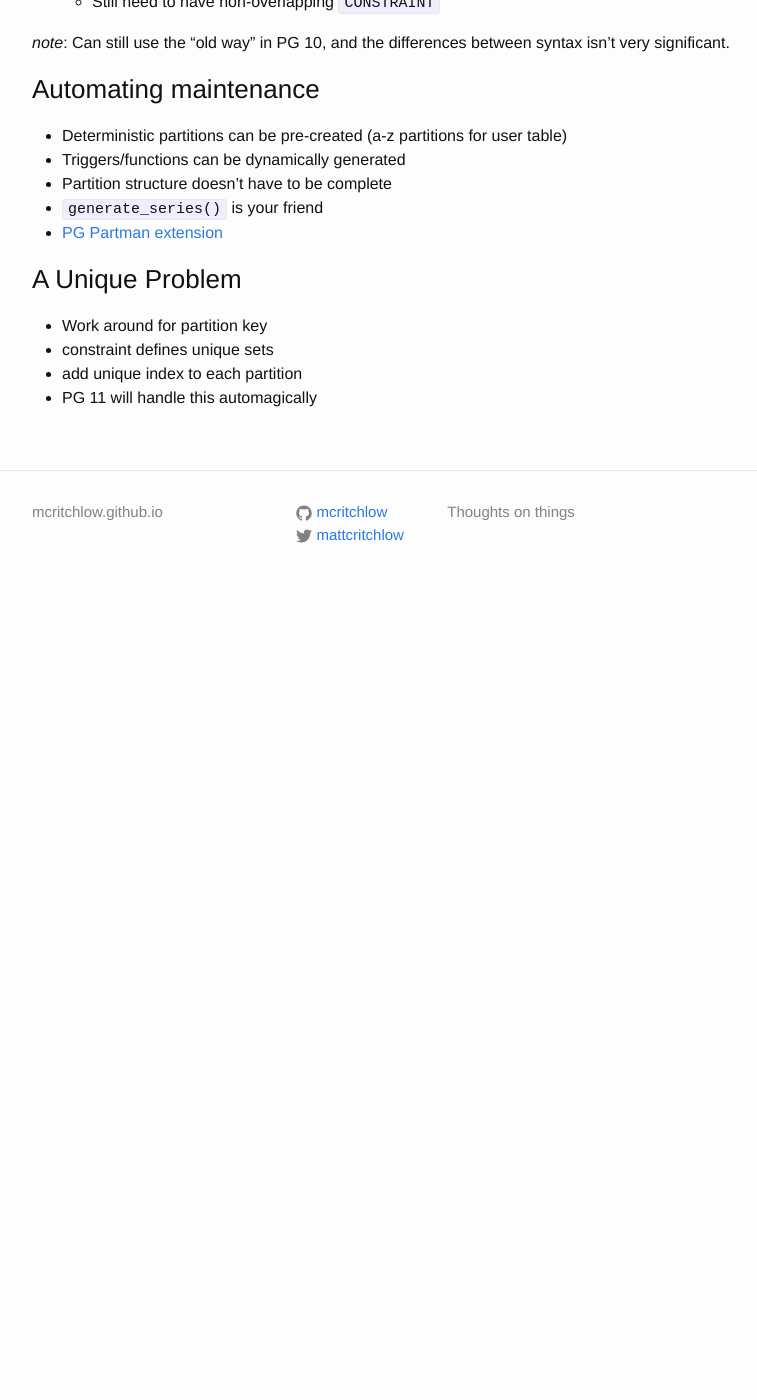
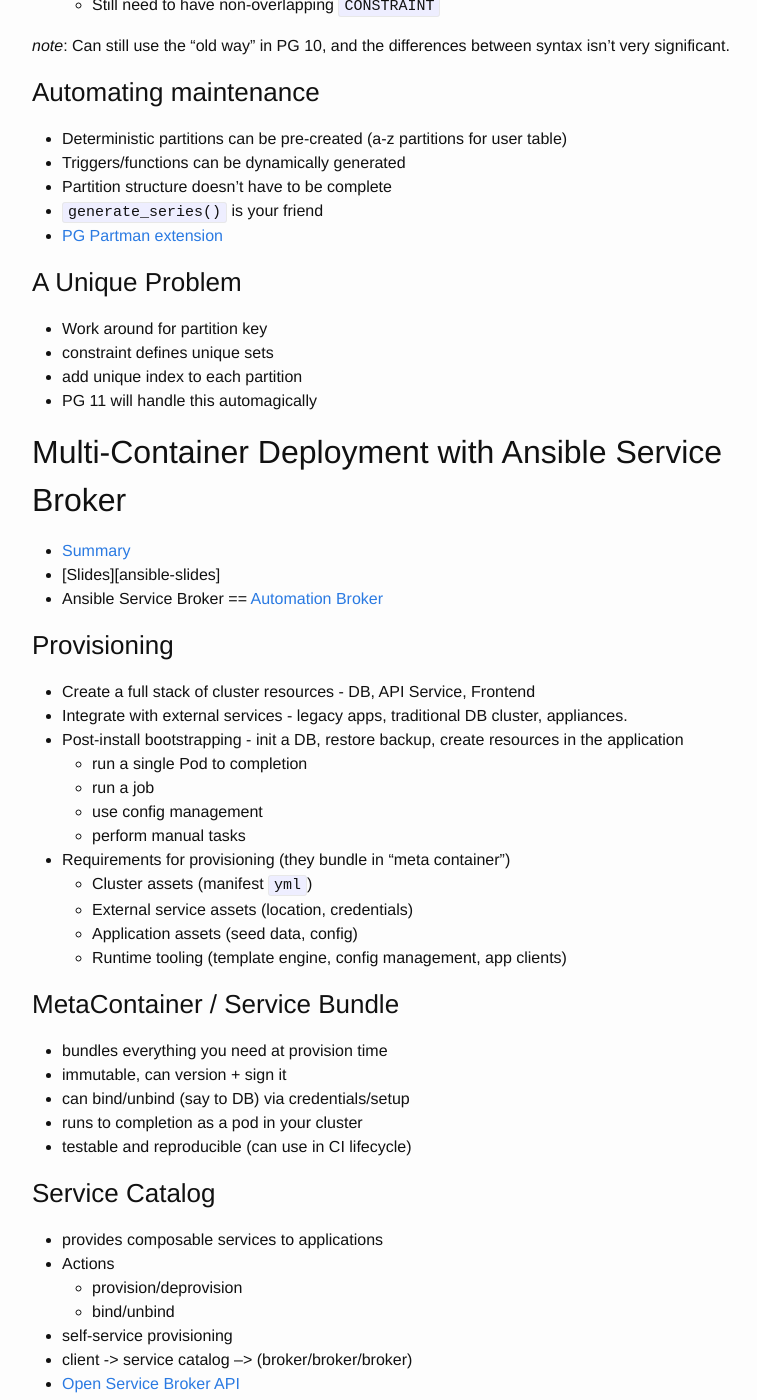
Before and after one commit to mcritchlow/mcritchlow.github.io, a Jekyll site: the page built from _posts/2018-03-09-scale-day1.markdown, in a window 1280 px wide and 1400 px high, scrolled down 1587 px. Shown: the whole window, without its empty margins (238-995 px from the left). Built offline with Jekyll 4.4.1, drawn with Linux system fonts in a browser that asks for light colours; before the commit the page ends 2193 px from its top, so only the background shows below that; some of the changed text lies outside the part shown.

Commit message:
scale day 1 - add ASB

```diff
--- a/_posts/2018-03-09-scale-day1.markdown
+++ b/_posts/2018-03-09-scale-day1.markdown
@@ -48,15 +48,14 @@ types of queries, data growth
     * no primary key on a partition table :scream:
     * define "child" partitions (use a constraint, columns from base table) uses
       INHERITS (parent)
-    * add constraints to child table via `ALTER_TABLE ADD FOREIGN KEY
-      REFERENCES`
+    * add constraints to child table via `ALTER_TABLE ADD FOREIGN KEY REFERENCES`
     * add indexes to child table via normal `CREATE INDEX`
     * define your own naming scheme for "child tables"
     * build mechanism to route data from parent table to child tables on
       insert/update/delete as a hook/trigger
 
 * "new way" declarative partitioning
-    * Syntax mostly the same when defining table, but now have `PARTIION_BY_RANGE (payment_date)
+    * Syntax mostly the same when defining table, but now have `PARTIION_BY_RANGE (payment_date)`
     * still no primary key :scream:
     * Child table defined via `PARTITION OF parent`. All columns still come from
       base table
@@ -78,6 +77,66 @@ very significant.
 * add unique index to each partition
 * PG 11 will handle this automagically
 
+## Multi-Container Deployment with Ansible Service Broker
+* [Summary][ansible-summary]
+* [Slides][ansible-slides]
+* Ansible Service Broker == [Automation Broker][automation-broker]
+
+### Provisioning
+* Create a full stack of cluster resources - DB, API Service, Frontend
+* Integrate with external services - legacy apps, traditional DB cluster,
+  appliances.
+* Post-install bootstrapping - init a DB, restore backup, create resources in
+  the application
+    * run a single Pod to completion
+    * run a job
+    * use config management
+    * perform manual tasks
+* Requirements for provisioning (they bundle in "meta container")
+    * Cluster assets (manifest `yml`)
+    * External service assets (location, credentials)
+    * Application assets (seed data, config)
+    * Runtime tooling (template engine, config management, app clients)
+
+### MetaContainer / Service Bundle
+* bundles everything you need at provision time
+* immutable, can version + sign it
+* can bind/unbind (say to DB) via credentials/setup
+* runs to completion as a pod in your cluster
+* testable and reproducible (can use in CI lifecycle)
+
+### Service Catalog
+* provides composable services to applications
+* Actions
+    * provision/deprovision
+    * bind/unbind
+* self-service provisioning
+* client -> service catalog --> (broker/broker/broker)
+* [Open Service Broker API][osb-api]
+* [OpenShift Origin][openshift]
+
+### Automation Broker
+* Service Bundles
+    * are catalog entries
+    * run to completion for each operation
+    * run in a secure sandbox
+    * remove need to make your own broker
+* automation broker --> container registry((1-m) service bundles)
+* Actions
+    * *Must* implement Provision and Deprovision
+    * _May_ implement Bind and Unbind
+* `apb` tool manages the broker
+    * `apb init <project>` => `apb.yml` file for project
+    * yml file holds metadata and plans
+* Ansible Playbook Bundle
+    * has ansible, minimal RHEL image, directory of files (provision.yml, ...)
+* [APB Demo Repo][apb-demo]
+
 [postgres-partitioning]:https://www.socallinuxexpo.org/scale/16x/presentations/postgresql-partitioning
 [partman]:https://github.com/omniti-labs/pg_partman
 [pg-slides]:https://omniti.com/presents
+[ansible-summary]:https://www.socallinuxexpo.org/scale/16x/presentations/multi-container-deployment-ansible-service-broker
+[automation-broker]:https://automationbroker.io
+[osb-api]:https://www.openservicebrokerapi.org/
+[openshift]:https://www.openshift.org/
+[apb-demo]:https://github.com/mhrivnak/bind-apb
```
